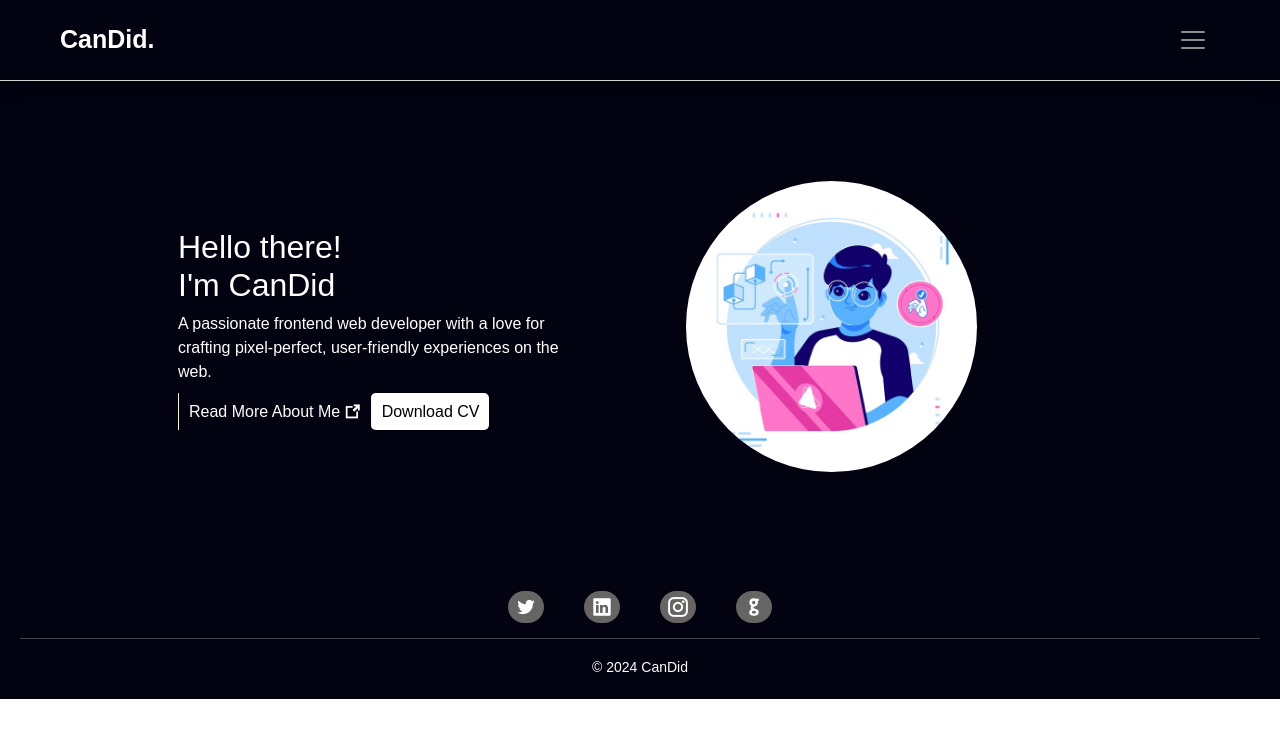
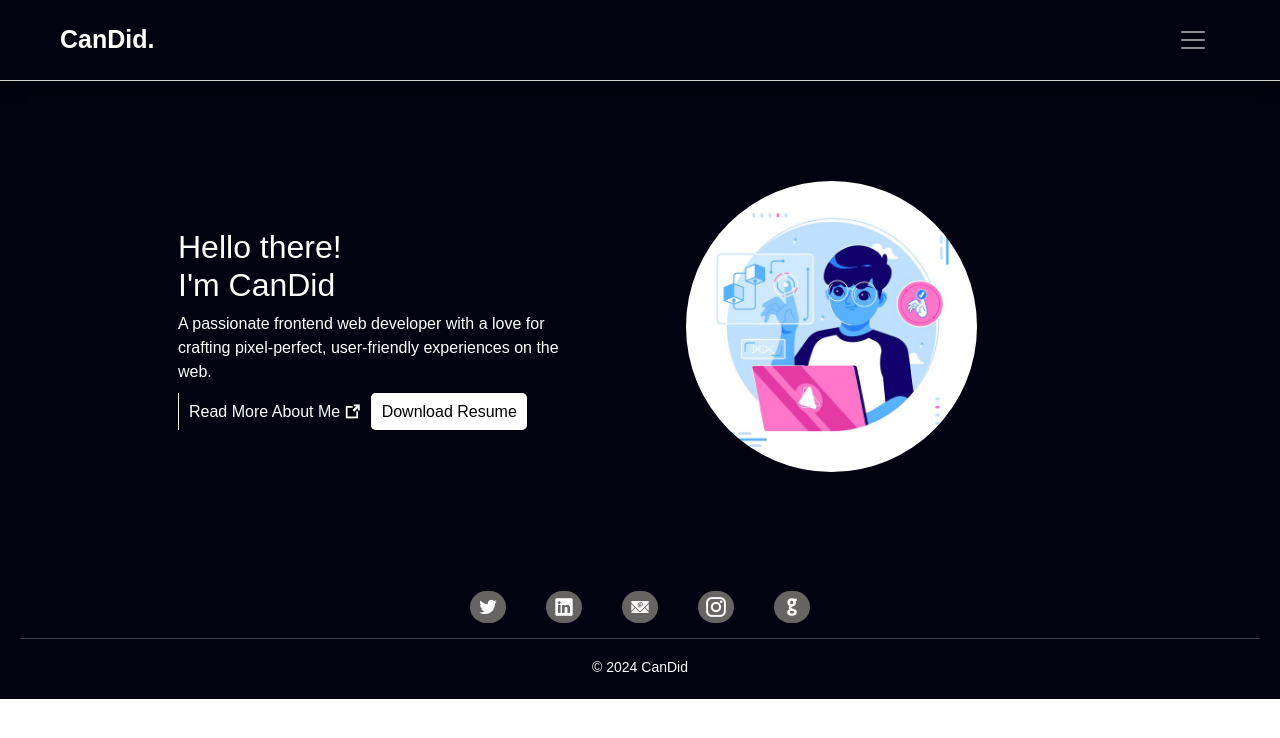
Before and after one commit to DeCanDid/React-portfolio, a React (Create React App) app: page / in a window 1280 px wide. Shown: the top 738 px of the page. Built offline with nearby package versions, Linux system fonts and the light colour scheme.

Commit message:
'update-complete-resume'

```diff
--- a/src/components/Contact.jsx
+++ b/src/components/Contact.jsx
@@ -119,7 +119,8 @@ const Contact = () =>{
 </form>
 
     <div className='back-home'>
-    <Link to='/'>Go Back Home <i className="icofont-long-arrow-right"></i></Link>
+    <Link  style={myStyle.color} to='/'>Go Back Home <i className="icofont-long-arrow-right">
+      </i></Link>
     </div>
 
 </section>
--- a/src/components/Footer.jsx
+++ b/src/components/Footer.jsx
@@ -9,6 +9,7 @@ const Footer = () => {
         <div>
             <a href="https://twitter/OlaCandid"><i className="icofont-twitter"></i></a>
             <a href="https://ola-candid-509465253/"><i className="icofont-linkedin"></i></a>
+            <a href="mailto:olacandid@gmail.com"><i className="icofont-email"></i></a>
             <a href=""><i className="icofont-instagram"></i></a>
             <a href="https://github.com/DeCanDid"><i className="icofont-github"></i></a>
           </div>
--- a/src/components/Home.jsx
+++ b/src/components/Home.jsx
@@ -5,6 +5,8 @@ import img from '../Images/avatar.jpg';
 import AOS from 'aos';
 import 'aos/dist/aos.css';
 import { useEffect } from 'react';
+import resume from'../Resume/Resume.pdf';
+
 
 const Home = () => {
     useEffect(()=>{
@@ -25,8 +27,8 @@ const Home = () => {
                     <p>A passionate frontend web developer with a love for crafting
                    pixel-perfect, user-friendly experiences on the web.</p>
                 <Link to='/about'>Read More About Me <i class="icofont-external-link"></i></Link>
-                <Link style={{backgroundColor:'white', borderRadius:'5px',
-            color:'black'}} to='../' download='CV'>Download CV</Link>
+                <a style={{backgroundColor:'white', borderRadius:'5px',
+            color:'black'}} download href={resume}>Download Resume</a>
                 {/* <a download='CV' href="./">Download CV</a> */}
                 </div>
 
--- a/src/components/Project.jsx
+++ b/src/components/Project.jsx
@@ -4,7 +4,7 @@ import AOS from 'aos';
 import 'aos/dist/aos.css';
 import { useEffect } from 'react';
 import { Link } from 'react-router-dom';
-import resume from'../Resume/Resume.pdf'
+import resume from'../Resume/Resume.pdf';
 
 const Project = () => {
     useEffect(()=>{
```
